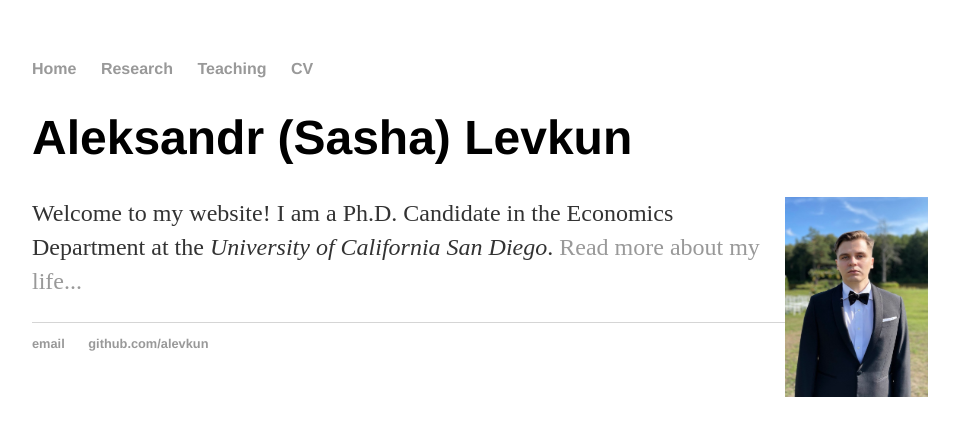
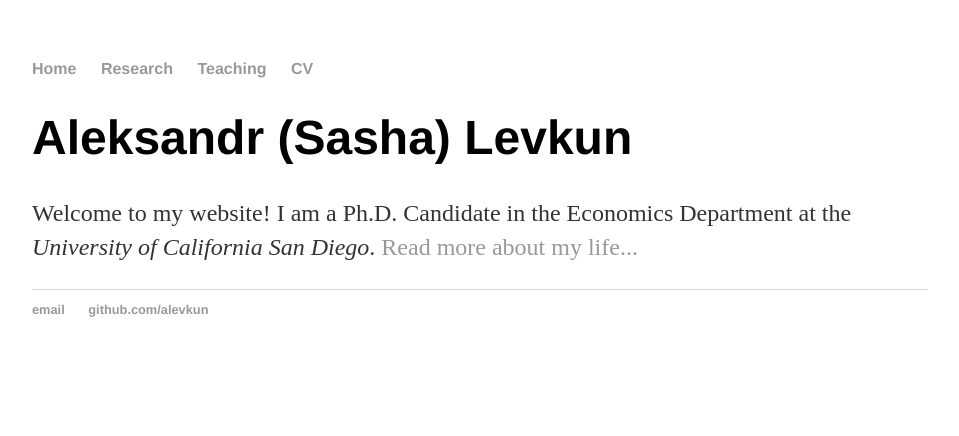
Before and after one commit to alevkun/alevkun.github.io, a Jekyll site: the page built from index.html, in a window 1280 px wide. Shown: the top 436 px of the page, without its empty margins (160-1119 px from the left). Built offline with Jekyll 4.4.1, drawn with Linux system fonts in a browser that asks for light colours.

Commit message:
Update index.html

```diff
--- a/index.html
+++ b/index.html
@@ -4,8 +4,5 @@ title: Aleksandr Levkun
 ---
 <div class="blurb">
 	<h1>Aleksandr (Sasha) Levkun</h1>
-	<h2>
-			<img src="https://alevkun.github.io/assets/headshot.JPG" width="143" height="200" style="float:right;">
-	</h2>
 	<p>Welcome to my website! I am a Ph.D. Candidate in the Economics Department at the <em>University of California San Diego</em>. <a href="/about">Read more about my life...</a></p>
 </div><!-- /.blurb -->
```
